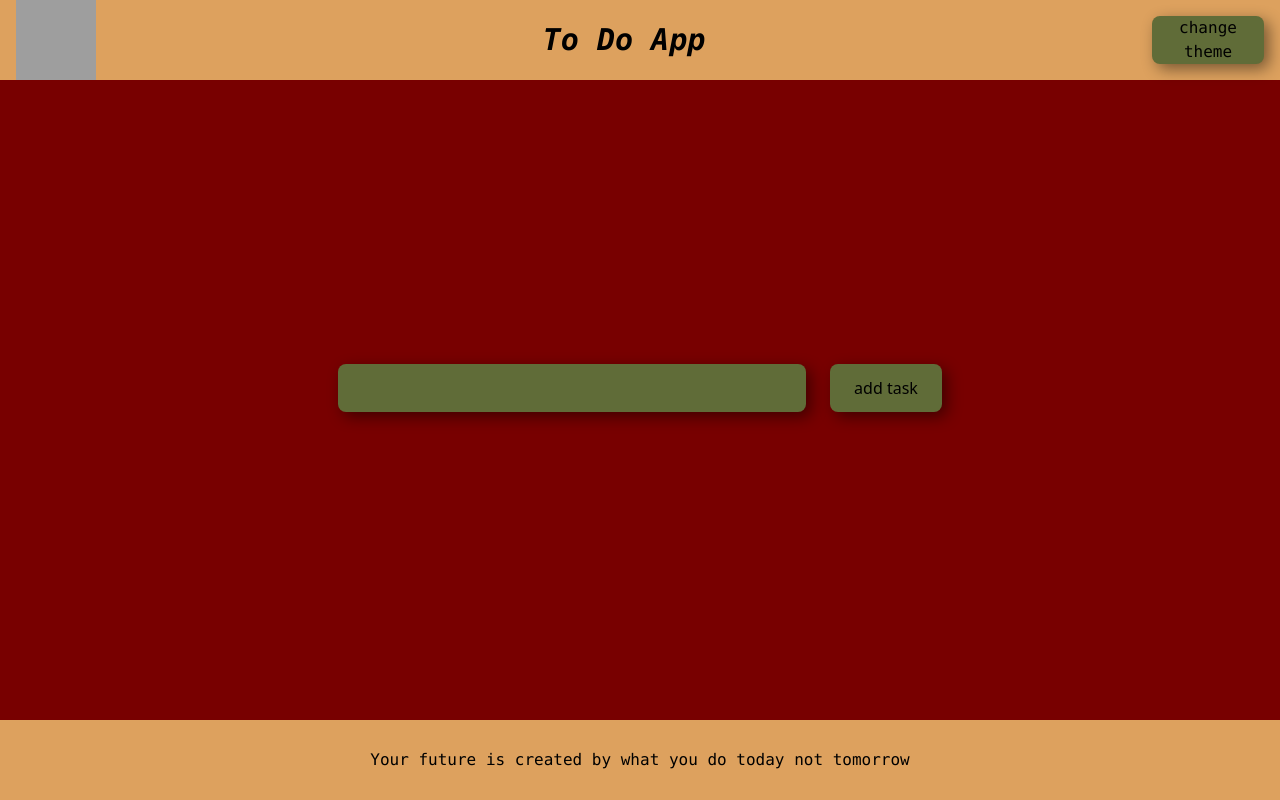
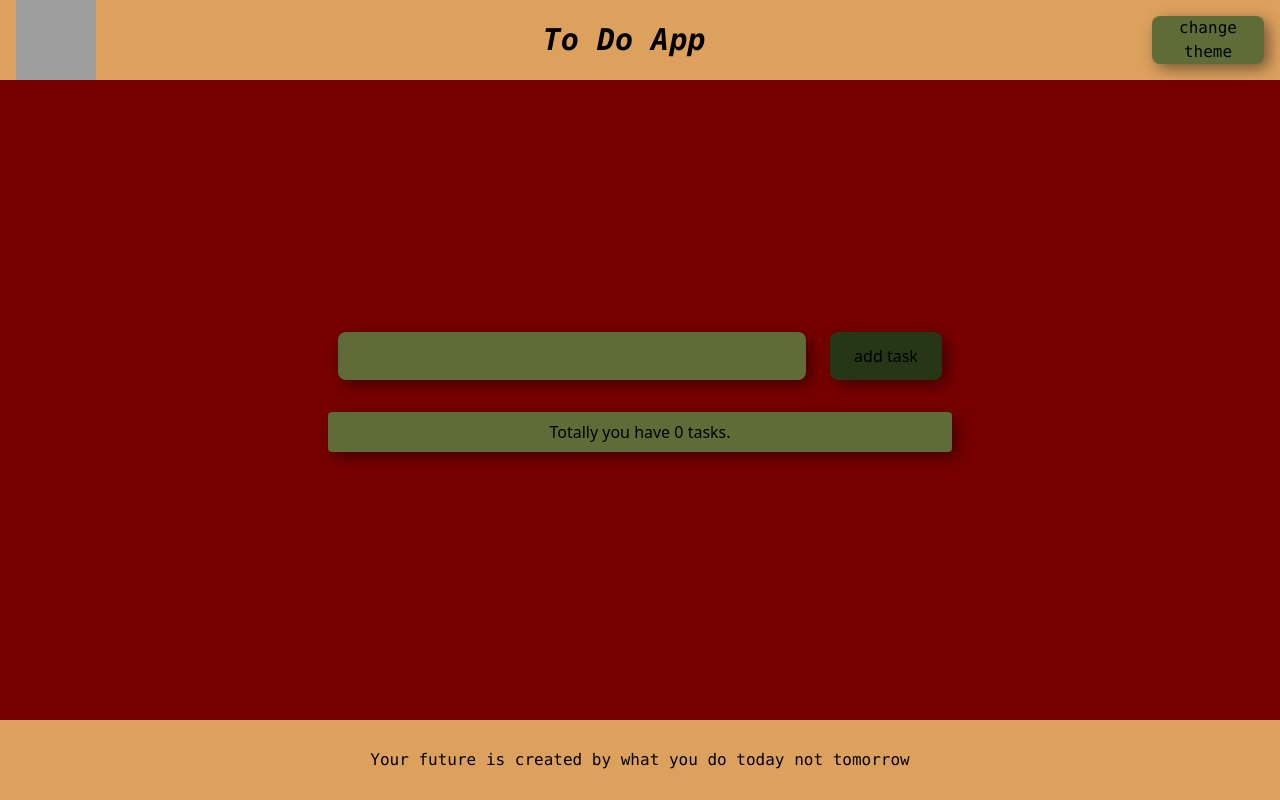
Before and after one commit to Hanieh-salehii/Advanced-FrontEnd-exercises, a React (Create React App) app: page / in a window 1280 px wide. Built offline with nearby package versions, Linux system fonts and the light colour scheme; grey boxes are pictures that could not be loaded.

Commit message:
ui & function fixed

```diff
--- a/src/components/button/index.jsx
+++ b/src/components/button/index.jsx
@@ -1,11 +1,12 @@
 import React from "react";
-const Button = ({ name,onclickfunction }) => {
+const Button = ({ name,onclickfunction, ...props }) => {
   return (
     <>
       <button
-        onClick={onclickfunction}
+        onClick={onclickfunction && onclickfunction}
         style={{ boxShadow: "5px 5px 15px 0px rgba(0,0,0,0.46)" }}
-        className=" w-28 h-12 rounded-lg flex justify-center items-center bg-light-green"
+        className=" w-28 h-12 rounded-lg flex justify-center items-center bg-light-green disabled:bg-dark-green"
+        {...props}
       >
         {name}
       </button>
--- a/src/components/main/add-item.jsx
+++ b/src/components/main/add-item.jsx
@@ -18,7 +18,7 @@ const AddItem = ({handleAddTask}) => {
   return (
     <div className="flex flex-row justify-center p-spacing-2 w-full sm:w-3/4 md:w-1/2 gap-spacing-4 mb-spacing-4">
       <Input inputId="add-input" inputValue={addInputValue} onchangeFunction={handleInputChange} />
-      <Button name="add task" onclickfunction={handleOnclick} />
+      <Button name="add task" onclickfunction={handleOnclick} disabled={addInputValue === ""} />
     </div>
   );
 };
--- /dev/null
+++ b/src/components/main/counter.jsx
@@ -0,0 +1,14 @@
+import React from "react";
+const TaskCounter = ({ children }) => {
+  return (
+    <div className="w-full sm:w-3/4 md:w-1/2  mb-spacing-4 px-spacing-2 flex flex-row justify-center">
+      <p
+        style={{ boxShadow: "5px 5px 15px 0px rgba(0,0,0,0.46)" }}
+        className=" py-spacing-2 w-full flex flex-row justify-center bg-light-green rounded"
+      >
+        Totally you have {children} tasks.
+      </p>
+    </div>
+  );
+};
+export default TaskCounter;
--- a/src/components/main/index.jsx
+++ b/src/components/main/index.jsx
@@ -1,18 +1,20 @@
 import React, { useState } from "react";
 import ToDoList from "./todo-list";
 import AddItem from "./add-item";
+import TaskCounter from "./counter";
 const Main = () => {
-  const [taskList, setTaskList]=useState([])
+  const [taskList, setTaskList] = useState([]);
   const addToList = (newTask) => {
-    setTaskList([...taskList,newTask])
+    setTaskList([newTask,...taskList]);
   };
   return (
     <div
       style={{ height: `calc(100vh - 160px)` }}
       className=" w-screen flex flex-col justify-center items-center bg-light-red"
     >
-        <AddItem handleAddTask={addToList}/>
-      <ToDoList listOfTasks={taskList}/>
+      <AddItem handleAddTask={addToList} />
+      <TaskCounter>{taskList.length}</TaskCounter>
+      <ToDoList listOfTasks={taskList} />
     </div>
   );
 };
--- a/src/components/main/todo-list.jsx
+++ b/src/components/main/todo-list.jsx
@@ -1,20 +1,21 @@
 import React from "react";
 import Button from "../button";
-import EditItem from "./edit-item";
-import Input from "../input";
 const ToDoList = ({ listOfTasks }) => {
   return (
-    <ul>
+    <ul className="w-full sm:w-3/4 md:w-1/2 overflow-y-auto max-h-[345px]">
       {listOfTasks.map((task, index) => (
         <li
           key={index}
-          className="flex flex-row justify-center p-spacing-2 w-full sm:w-3/4 md:w-1/2 mb-spacing-4 gap-spacing-4"
+          className="flex flex-row justify-center p-spacing-2 mb-spacing-2 gap-spacing-4"
         >
-          {/* <Input inputId="list-input" /> */}
-          <span> {task} </span>
-          {/* <Button name="edit task" />
-            <Button name="delete task" /> */}
-          {/* <EditItem /> */}
+          <span
+            style={{ boxShadow: "5px 5px 15px 0px rgba(0,0,0,0.46)" }}
+            className="w-9/12 outline-0 bg-light-green rounded-lg flex justify-start items-center px-spacing-3"
+          >
+            {task}
+          </span>
+          <Button name="edit task" />
+          <Button name="delete task" />
         </li>
       ))}
     </ul>
--- a/src/index.css
+++ b/src/index.css
@@ -1,3 +1,26 @@
+/* global.css */
+
 @tailwind base;
 @tailwind components;
 @tailwind utilities;
+
+/* width */
+::-webkit-scrollbar {
+    width: 10px;
+}
+
+/* Track */
+::-webkit-scrollbar-track {
+    background: transparent ;
+}
+
+/* Handle */
+::-webkit-scrollbar-thumb {
+    background: #606C38;
+    border-radius: 5px;
+}
+
+/* Handle on hover */
+::-webkit-scrollbar-thumb:hover {
+    background: #555;
+}
```
